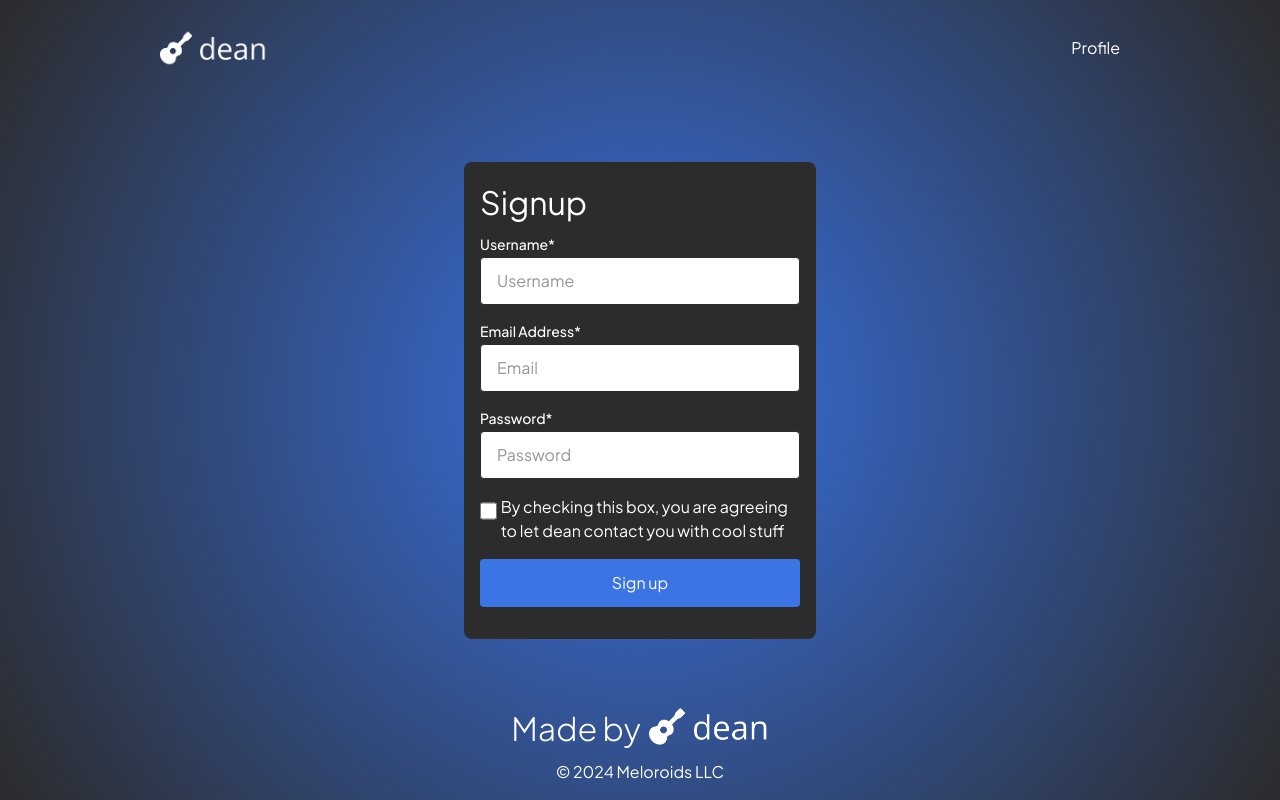
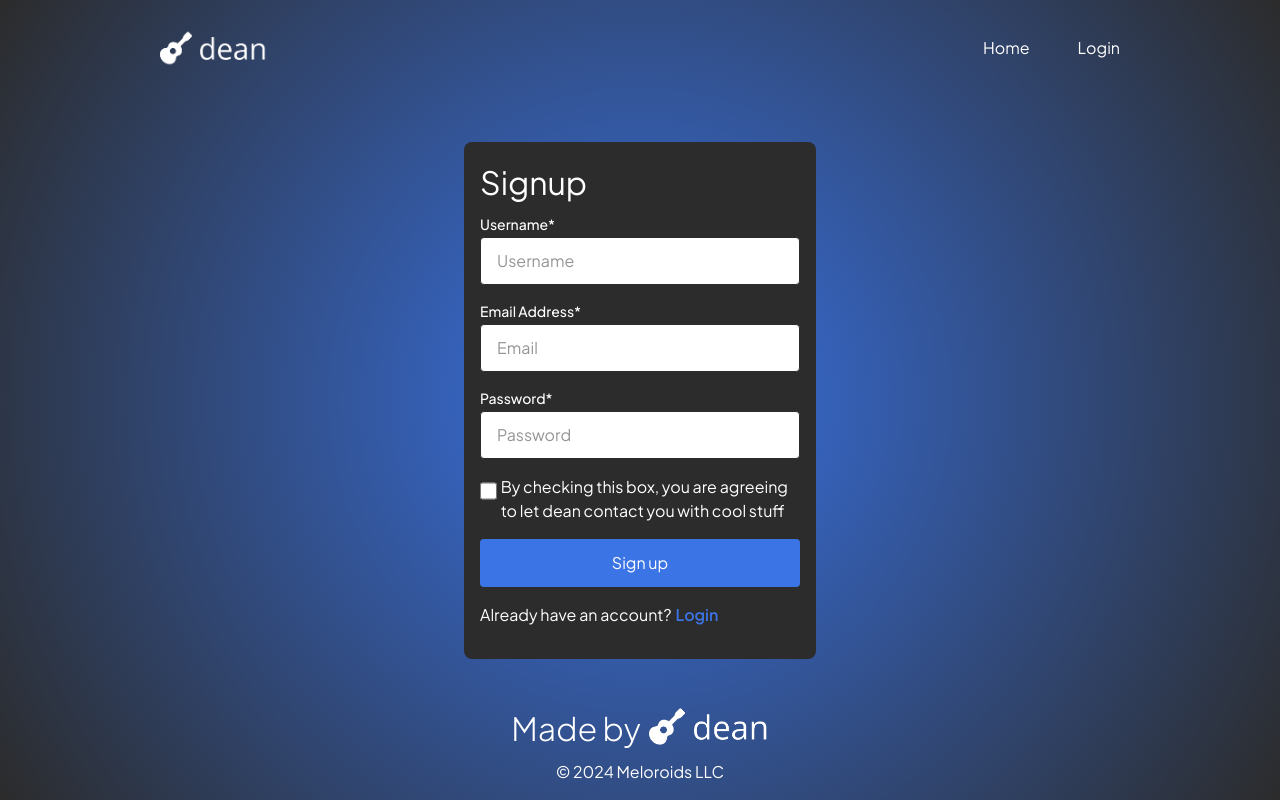
Before and after one commit to petehod/loop-name-generator, a Next.js app: page /signup in a window 1280 px wide. Built offline with nearby package versions, Linux system fonts and the light colour scheme; no server answers.

Commit message:
add redirect loggedIn user hook

```diff
--- a/src/app/login/page.tsx
+++ b/src/app/login/page.tsx
@@ -1,5 +1,8 @@
+"use client";
 import LoginForm from "@/components/Form/LoginForm";
+import { useRedirectLoggedInUser } from "@/hooks";
 
 export default function Login() {
+  useRedirectLoggedInUser();
   return <LoginForm />;
 }
--- a/src/components/Form/SignupForm.tsx
+++ b/src/components/Form/SignupForm.tsx
@@ -9,6 +9,9 @@ import { useRouter } from "next/navigation";
 import { sendEmailVerification } from "firebase/auth";
 import { motion } from "framer-motion";
 import { animationVariants } from "@/constants/animations.constants";
+import Link from "next/link";
+import { LOGIN } from "@/constants/links.constants";
+import { useRedirectLoggedInUser } from "@/hooks";
 // TODO: Optimize this for uniqueness, correct password params, etc
 const SignupSchema = z.object({
   email: z.string().email(),
@@ -21,7 +24,7 @@ const SignupForm: React.FC = () => {
   const [email, setEmail] = useState("");
   const [password, setPassword] = useState("");
   const [username, setUsername] = useState("");
-
+  useRedirectLoggedInUser();
   const handleSignUp = async (event: React.FormEvent<HTMLFormElement>) => {
     event.preventDefault();
 
@@ -109,6 +112,13 @@ const SignupForm: React.FC = () => {
       </motion.div>
 
       <Button text="Sign up" type="submit" />
+
+      <p className="text-white  mt-4">
+        Already have an account?
+        <Link href={LOGIN} className="font-semibold text-primary ml-1">
+          Login
+        </Link>
+      </p>
     </Form>
   );
 };
--- a/src/components/Header/Nav.tsx
+++ b/src/components/Header/Nav.tsx
@@ -4,18 +4,27 @@ import { usePathname } from "next/navigation";
 import { shouldHideLoginLogoutButton } from "@/utils/navigation.utils";
 import Link from "next/link";
 import { useUser } from "@/context/UserContext";
+import { NAV_LINKS } from "@/constants/links.constants";
+import { useMemo } from "react";
 
 export default function Nav() {
-  const path = usePathname();
-  const hideLoginLogoutButton = shouldHideLoginLogoutButton(path);
+  const { isLoggedIn } = useUser();
+  console.log(isLoggedIn);
+
+  const links = useMemo(() => {
+    if (!isLoggedIn) return NAV_LINKS.filter((link) => !link.protectedRoute);
+    else return NAV_LINKS;
+  }, [isLoggedIn]);
 
   return (
     <nav className=" w-full flex gap-12 justify-end items-end">
-      <Link className="text-white" href={`/edit-profile`}>
-        Profile
-      </Link>
+      {links.map((link) => (
+        <Link key={link.link} className="text-white" href={link.link}>
+          {link.name}
+        </Link>
+      ))}
 
-      {!hideLoginLogoutButton && <LoginLogoutButton />}
+      <LoginLogoutButton />
     </nav>
   );
 }
--- a/src/constants/links.constants.ts
+++ b/src/constants/links.constants.ts
@@ -1,4 +1,8 @@
 export const HOME_LINK = "/";
+export const GENERATE_LINK = "/generate";
+export const LOGIN = "/login";
+export const SIGNUP = "/signup";
+export const EDIT_PROFILE = "/edit-profile";
 export const SHOP_LINK = "https://shop.yayadean.com";
 export const GLG_LINK = "https://shop.yayadean.com/products/guitar-loop-god";
 export const LINK_TREE_LINK = "https://links.yayadean.com";
@@ -13,15 +17,13 @@ export const NOTION_TEMPLATE_LINK = "http://yayadean.notion.site";
 export const NAV_LINKS = [
   {
     name: "Home",
-    link: HOME_LINK
+    link: HOME_LINK,
+    protectedRoute: false
   },
   {
-    name: "Shop",
-    link: SHOP_LINK
-  },
-  {
-    name: "Links",
-    link: LINK_TREE_LINK
+    name: "Profile",
+    link: EDIT_PROFILE,
+    protectedRoute: true
   }
 ];
 
--- a/src/hooks/index.ts
+++ b/src/hooks/index.ts
@@ -1,3 +1,4 @@
 export * from "./useProducerName";
 export * from "./useClearProducerName";
 export * from "./useRandomWord";
+export * from "./useRedirectLoggedInUser";
--- /dev/null
+++ b/src/hooks/useRedirectLoggedInUser.ts
@@ -0,0 +1,13 @@
+import { GENERATE_LINK } from "@/constants/links.constants";
+import { useUser } from "@/context/UserContext";
+import { useRouter } from "next/navigation";
+import { useEffect } from "react";
+
+export const useRedirectLoggedInUser = () => {
+  const router = useRouter();
+  const { isLoggedIn } = useUser();
+
+  return useEffect(() => {
+    if (isLoggedIn) router.push(GENERATE_LINK);
+  }, [isLoggedIn, router]);
+};
```
